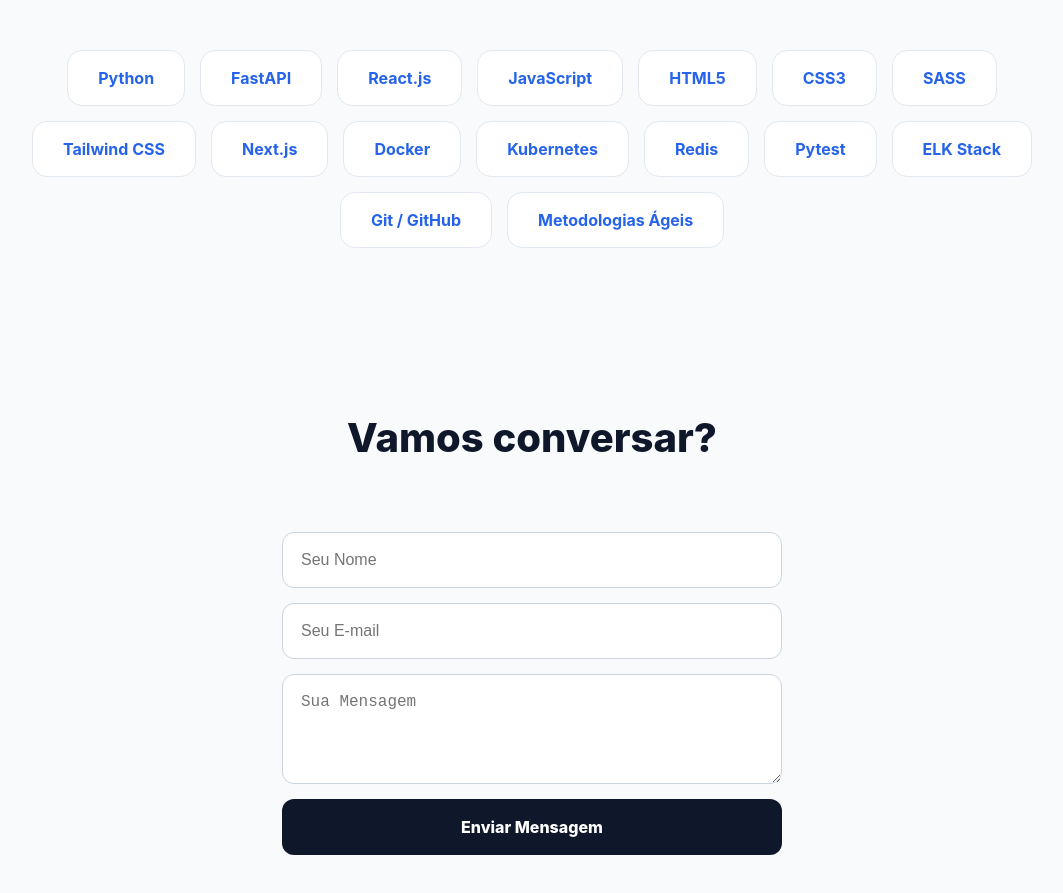
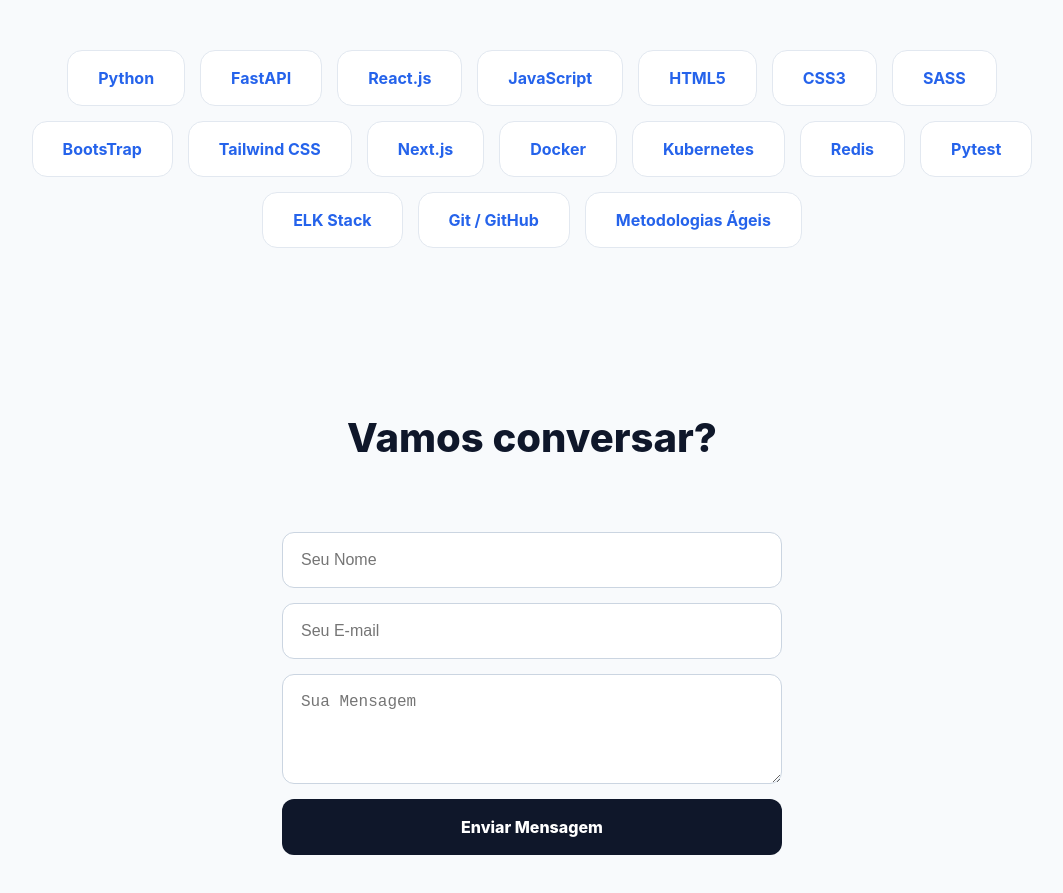
Before and after one commit to Li-code1/meu-portfolio, a React (Vite) app: page / in a window 1280 px wide. Shown: the part 2020-2913 px from the top of the page, without its empty margins (108-1171 px from the left). Built offline with nearby package versions, Linux system fonts and the light colour scheme.

Commit message:
Add 'BootsTrap' to the technology list

```diff
--- a/src/App.jsx
+++ b/src/App.jsx
@@ -12,6 +12,7 @@
     "HTML5",
     "CSS3",
     "SASS",
+    "BootsTrap",
     "Tailwind CSS",
     "Next.js",
     "Docker",
```
